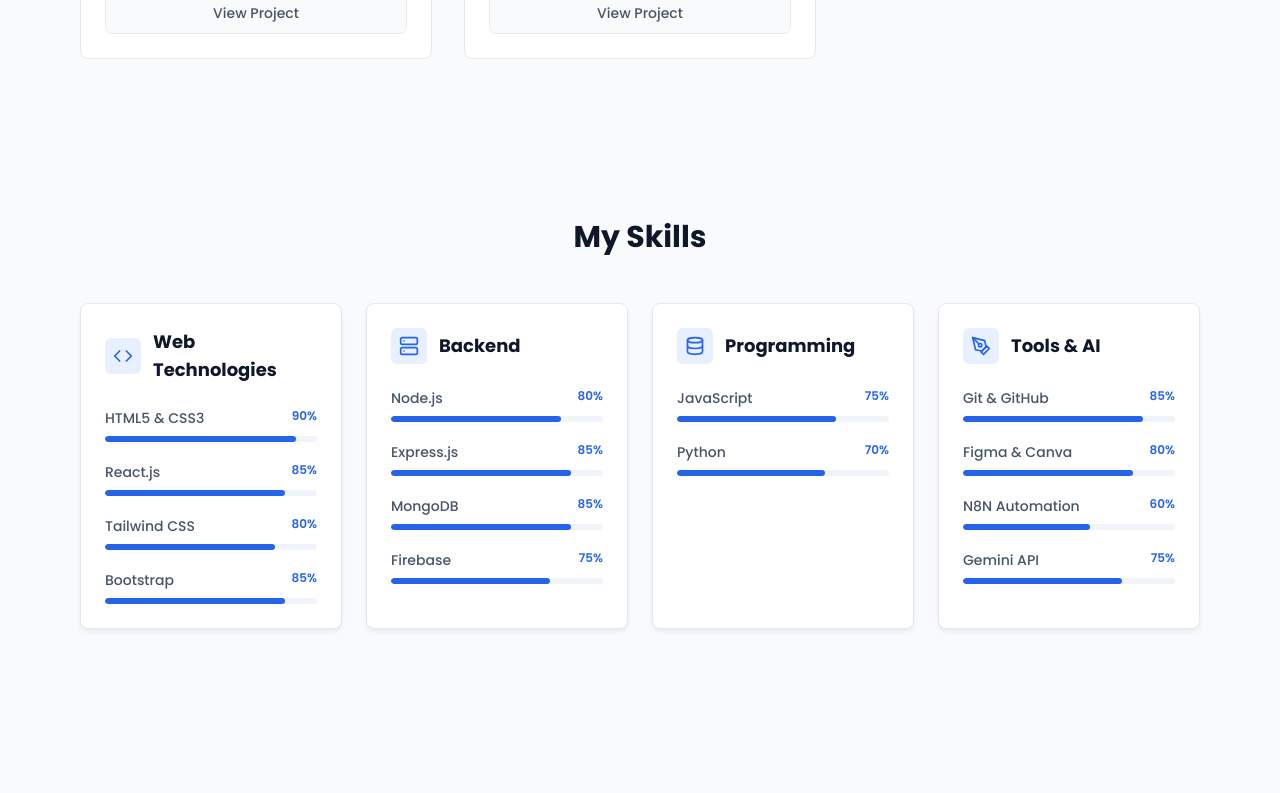
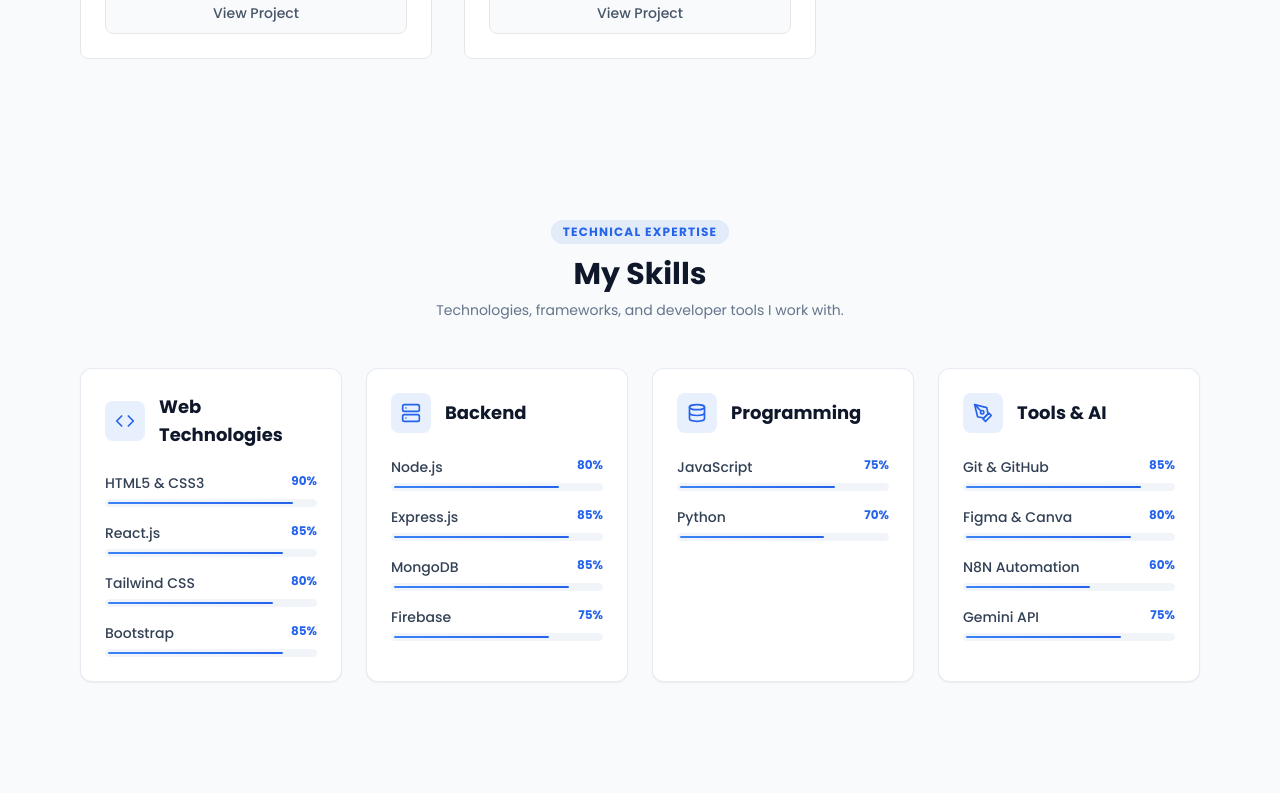
Before and after one commit to vishnuvardhan2005-m/vishnu-portfolio, a React (Vite) app: page / in a window 1280 px wide. Shown: the part 3860-4653 px from the top of the page. Built offline with nearby package versions, Linux system fonts and the light colour scheme.

Commit message:
added skill cardsn

```diff
--- a/src/components/Skills.jsx
+++ b/src/components/Skills.jsx
@@ -13,23 +13,27 @@ const PenToolIcon = () => (
 );
 
 const SkillCard = ({ title, icon, skills }) => (
-  <div className="bg-white p-6 rounded-lg border border-border shadow-soft hover:shadow-card transition-all duration-300">
-    <div className="flex items-center gap-3 mb-6">
-      <div className="p-2 bg-primary/10 rounded-md text-primary">
+  <div className="group bg-white p-6 rounded-xl border border-slate-200/80 shadow-sm hover:shadow-xl hover:shadow-primary/10 hover:-translate-y-2 hover:border-primary/40 transition-all duration-300 relative overflow-hidden">
+    {/* Top animated gradient accent line on hover */}
+    <div className="absolute top-0 left-0 w-full h-1 bg-gradient-to-r from-blue-500 via-indigo-500 to-primary opacity-0 group-hover:opacity-100 transition-opacity duration-300"></div>
+
+    <div className="flex items-center gap-3.5 mb-6">
+      <div className="p-2.5 bg-primary/10 rounded-lg text-primary group-hover:bg-primary group-hover:text-white group-hover:scale-110 transition-all duration-300 shadow-2xs">
         {icon}
       </div>
-      <h3 className="text-lg font-bold text-text">{title}</h3>
+      <h3 className="text-lg font-bold text-slate-900 group-hover:text-primary transition-colors">{title}</h3>
     </div>
-    <div className="space-y-5">
+
+    <div className="space-y-4">
       {skills.map((skill) => (
-        <div key={skill.name}>
-          <div className="flex justify-between mb-2">
-            <span className="text-sm font-medium text-textSecondary">{skill.name}</span>
-            <span className="text-xs text-primary font-semibold">{skill.level}%</span>
+        <div key={skill.name} className="group/item">
+          <div className="flex justify-between mb-1.5">
+            <span className="text-sm font-medium text-slate-700 group-hover/item:text-slate-900 transition-colors">{skill.name}</span>
+            <span className="text-xs text-primary font-bold group-hover/item:scale-110 transition-transform">{skill.level}%</span>
           </div>
-          <div className="w-full bg-secondary rounded-full h-1.5 overflow-hidden">
+          <div className="w-full bg-slate-100 rounded-full h-2 overflow-hidden p-0.5 border border-slate-100">
             <div
-              className="bg-primary h-full rounded-full transition-all duration-1000 ease-out"
+              className="bg-gradient-to-r from-blue-500 to-primary h-full rounded-full transition-all duration-1000 ease-out group-hover:brightness-110"
               style={{ width: `${skill.level}%` }}
             ></div>
           </div>
@@ -82,11 +86,19 @@ export default function Skills() {
   ];
 
   return (
-    <section id="skills" className="py-20 bg-background">
+    <section id="skills" className="py-20 bg-slate-50/60">
       <div className="container mx-auto px-4 max-w-6xl">
-        <h2 className="text-3xl font-bold text-center mb-12 text-slate-900">
-          My Skills
-        </h2>
+        <div className="text-center mb-12">
+          <span className="text-xs font-bold uppercase tracking-widest text-primary bg-primary/10 px-3 py-1 rounded-full inline-block mb-3">
+            Technical Expertise
+          </span>
+          <h2 className="text-3xl font-bold text-slate-900">
+            My Skills
+          </h2>
+          <p className="text-slate-500 text-sm mt-2 max-w-md mx-auto">
+            Technologies, frameworks, and developer tools I work with.
+          </p>
+        </div>
 
         <div className="grid md:grid-cols-2 lg:grid-cols-4 gap-6">
           {skillCategories.map((category, index) => (
```
Also changed, not shown: 5 other files (tests, documents, lock files or other folders).
